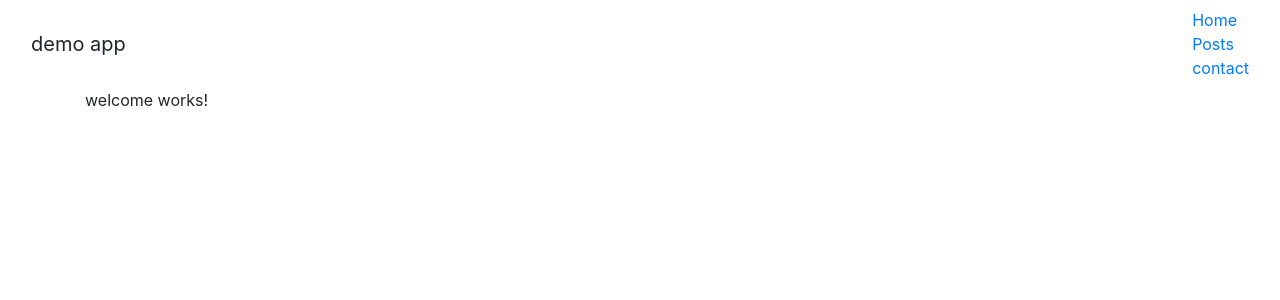
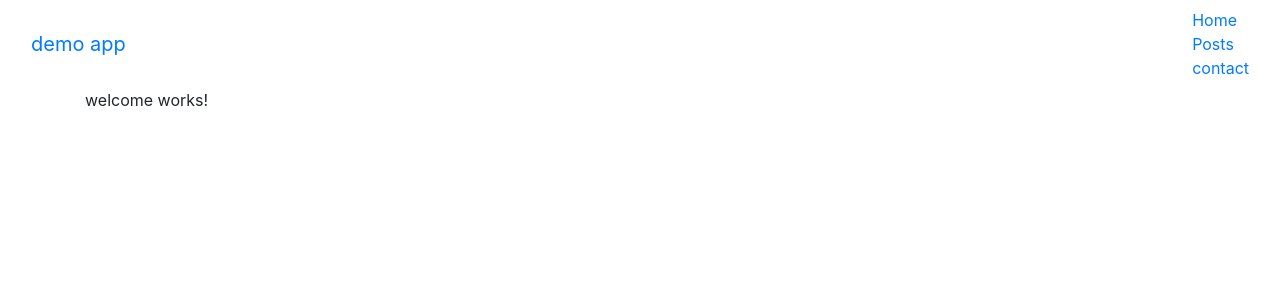
Before and after one commit to turbofsi/dh-yang-reducdemo, an Angular app: page /welcome in a window 1280 px wide. Shown: the top 300 px of the page. Built offline with nearby package versions, Linux system fonts and the light colour scheme.

Commit message:
lazy loading setup

```diff
--- a/src/app/app.component.html
+++ b/src/app/app.component.html
@@ -1,7 +1,7 @@
 <div>
     <nav class="navbar navbar-default">
         <div class="container-fluid">
-            <a class="navbar-brand" [routerLink]='welcome'>{{ title }}</a>
+            <a class="navbar-brand" [routerLink]="['/welcome']">{{ title }}</a>
             <ul class="nav navbar-nav">
                 <li>
                     <a [routerLink]="['/welcome']">
@@ -9,7 +9,7 @@
                     </a>
                 </li>
                 <li>
-                    <a [routerLink]="['/users']">
+                    <a [routerLink]="['/posts']">
                         Posts
                     </a>
                 </li>
--- a/src/app/app.routing.ts
+++ b/src/app/app.routing.ts
@@ -1,5 +1,6 @@
 import { Routes, RouterModule } from '@angular/router';
 import { NgModule } from '@angular/core';
+
 import { UsersModule } from './users/users.module';
 import { NotfoundComponent } from './notfound/notfound.component';
 import { WelcomeComponent } from './welcome/welcome.component';
@@ -9,13 +10,13 @@ import { ContactComponent } from './contact/contact.component';
 const routes: Routes = [
    {path: 'welcome', component: WelcomeComponent},
    {path: 'contact', component: ContactComponent},
+   {path: 'posts', loadChildren: 'app/users/users.module#UsersModule'},
    {path: '', redirectTo: 'welcome', pathMatch: 'full'},
    {path: '**', component: NotfoundComponent}
 ];
 
 @NgModule({
     imports: [
-        UsersModule,
         RouterModule.forRoot(routes)
     ],
     exports: [RouterModule]
--- a/src/app/users/users.module.ts
+++ b/src/app/users/users.module.ts
@@ -5,12 +5,12 @@ import { UsersComponent } from './users.component';
 import { UserService } from '../api/api/users.service';
 
 const path: Routes = [
-  {path: 'users', component: UsersComponent}
+  {path: '', component: UsersComponent}
 ];
 @NgModule({
   imports: [
     CommonModule,
-    RouterModule.forRoot(path)
+    RouterModule.forChild(path)
   ],
   declarations: [
     UsersComponent
```
